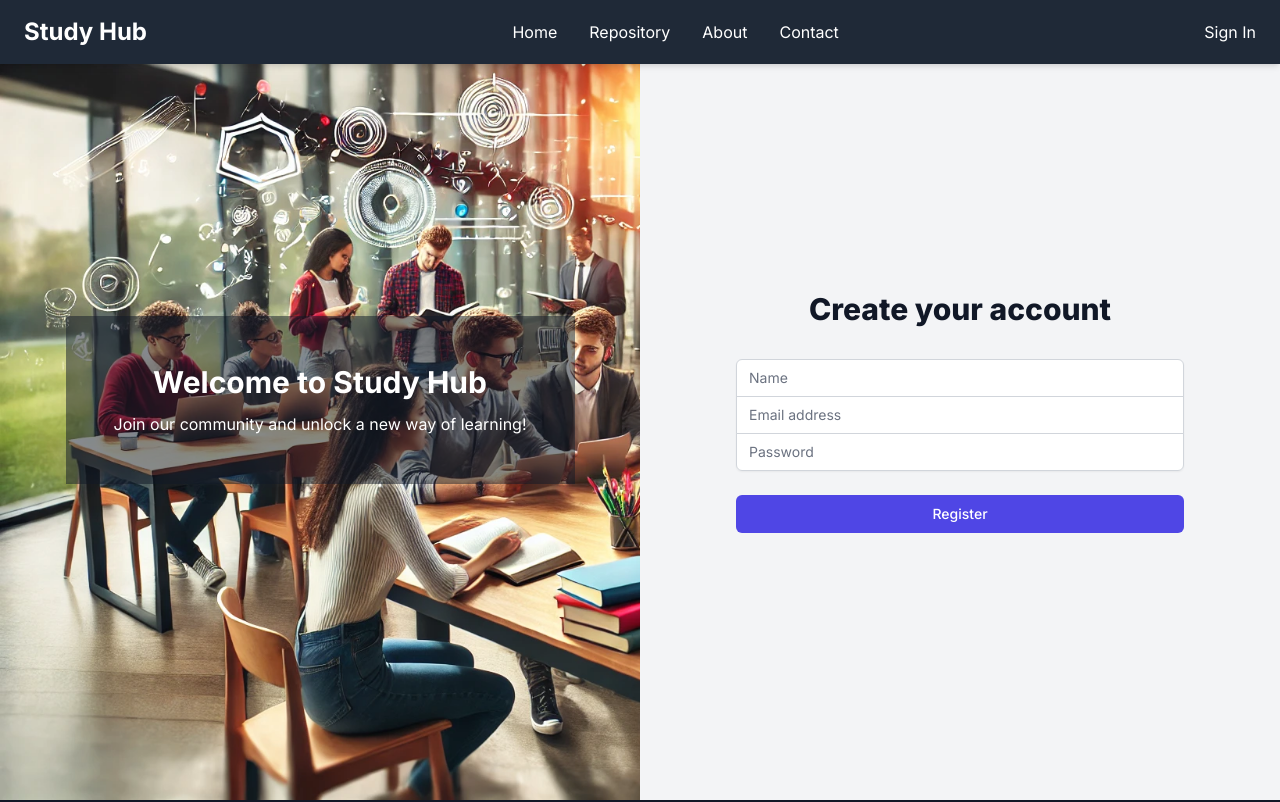
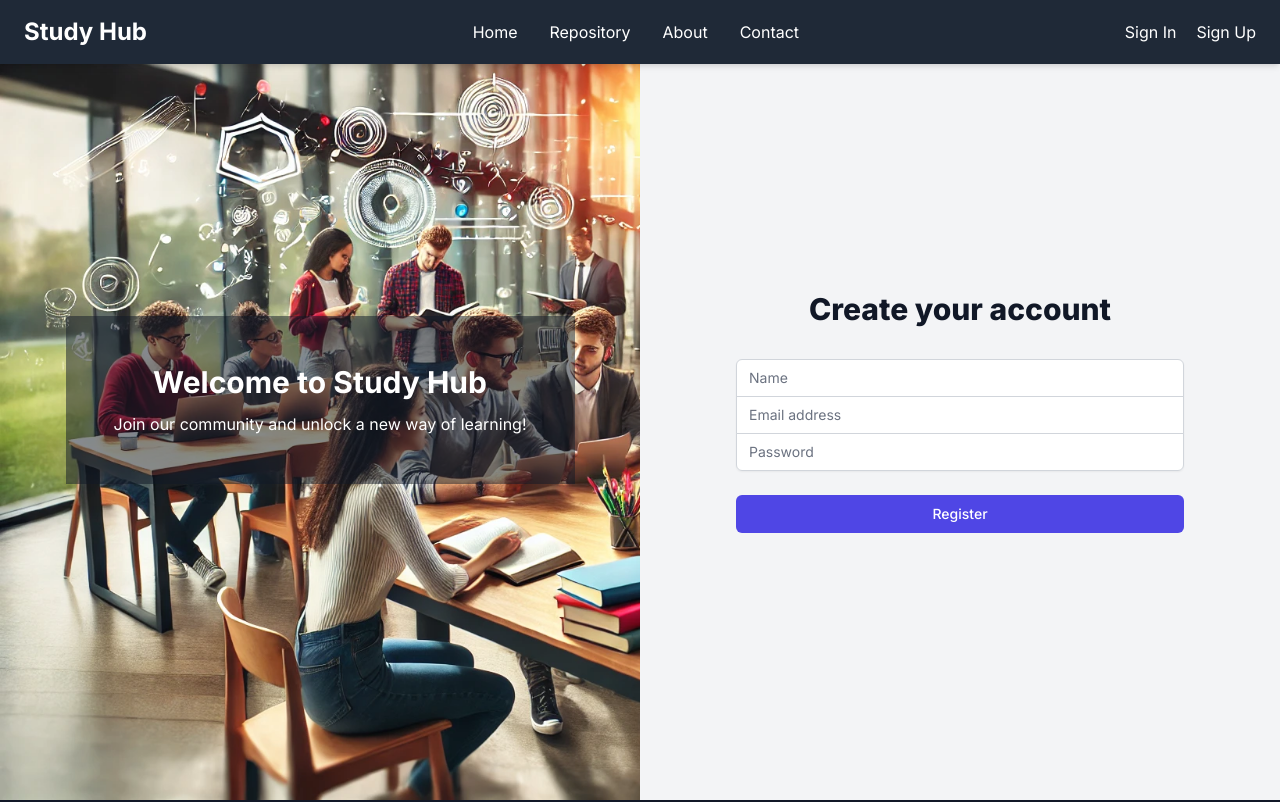
Before and after one commit to Goldeno10/X-Repo, a Next.js app: page /register in a window 1280 px wide. Shown: the top 802 px of the page. Built offline with nearby package versions, Linux system fonts and the light colour scheme; no server answers.

Commit message:
First Phase of the project done

```diff
--- a/src/app/components/NavBar/NavBar.tsx
+++ b/src/app/components/NavBar/NavBar.tsx
@@ -49,9 +49,14 @@
             </button>
           </>
         ) : (
+          <>
             <button onClick={() => signIn()} className="hover:text-gray-300">
               Sign In
             </button>
+            <Link href="/register" className="hover:text-gray-300">
+              Sign Up
+            </Link>
+          </>
         )}
       </div>
 
@@ -106,12 +111,17 @@
               </button>
             </>
           ) : (
+            <>
               <button
                 onClick={() => signIn()}
                 className="bg-blue-600 hover:bg-blue-700 text-white py-2 px-4 rounded-full transition duration-300"
               >
                 Sign In
               </button>
+              <Link href="/register" className="hover:text-gray-300">
+                Sign Up
+              </Link>
+            </>
           )}
         </div>
       )}
--- a/src/app/register/page.tsx
+++ b/src/app/register/page.tsx
@@ -32,7 +32,7 @@
       }
 
       // Redirect to login page on successful registration
-      router.push("/login");
+      router.push("/api/auth/signin");
     } catch (error: any) {
       setErrors(error.message);
       setLoading(false);
```
Lines whose indentation alone changed are shown as unchanged.
